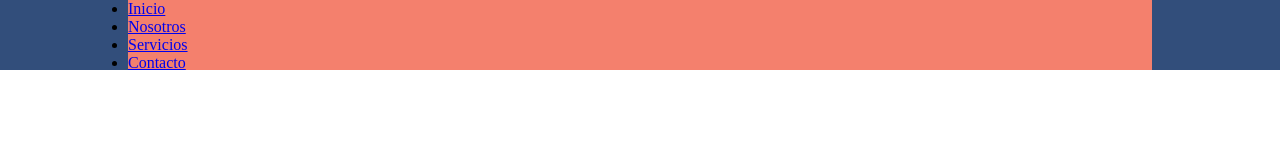
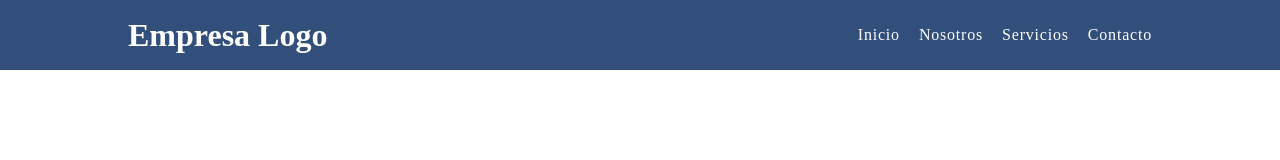
Before and after one commit to cjefferson-web/flexbox-01, a plain HTML site: page index.html in a window 1280 px wide. Drawn offline with Linux system fonts and the light colour scheme.

Commit message:
Se agrgo h1 como logo en el HTML y se dio estilos

```diff
--- a/css/estilo.css
+++ b/css/estilo.css
@@ -7,6 +7,7 @@ header{
 width:100%;
 height:70px;
 background:#324E7B;
+flex-wrap: wrap;
 display: flex;
 justify-content: center;
 
@@ -15,6 +16,32 @@ justify-content: center;
 .contendor-header{
 width:80%;
 height: 100%;
-background: #F4806D;
+/* background: #F4806D;  */
+display: flex;
+justify-content: space-between;
+align-items: center;
+align-content: center;
+
 
 }
+
+
+.contendor-header nav ul li{
+    display: inline;
+    padding-left: 15px;
+}
+
+.contendor-header nav ul li a{
+    text-decoration: none;
+    color:#fff;
+    letter-spacing: 0.8px;
+}
+
+.contendor-header nav ul li a:hover{
+    color: darkgrey;
+    font-weight: bold;
+}
+
+.logo h1{
+    color:#fff;
+}
--- a/index.html
+++ b/index.html
@@ -10,7 +10,7 @@
    <header>
        <div class="contendor-header">
            <div class="logo">
-
+              <h1>Empresa Logo</h1>
            </div>
            <nav>
                <ul>
```
